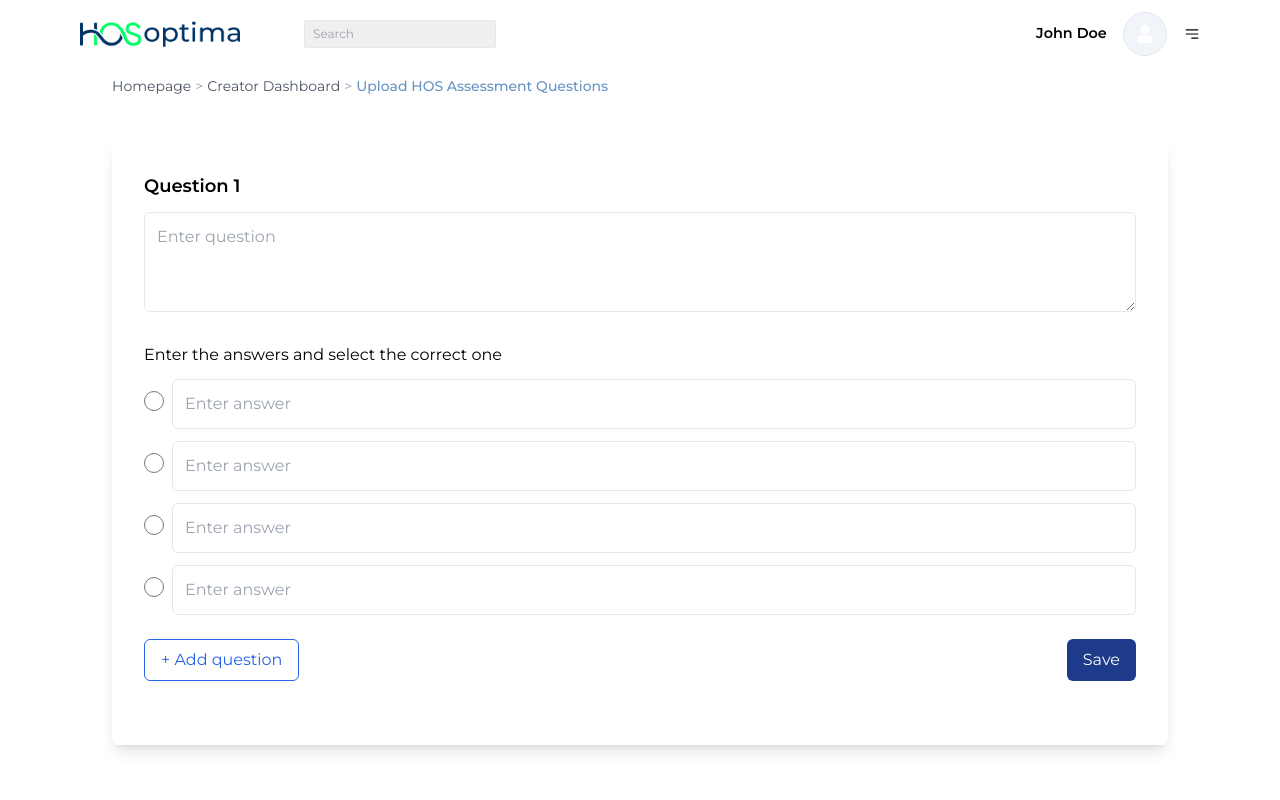
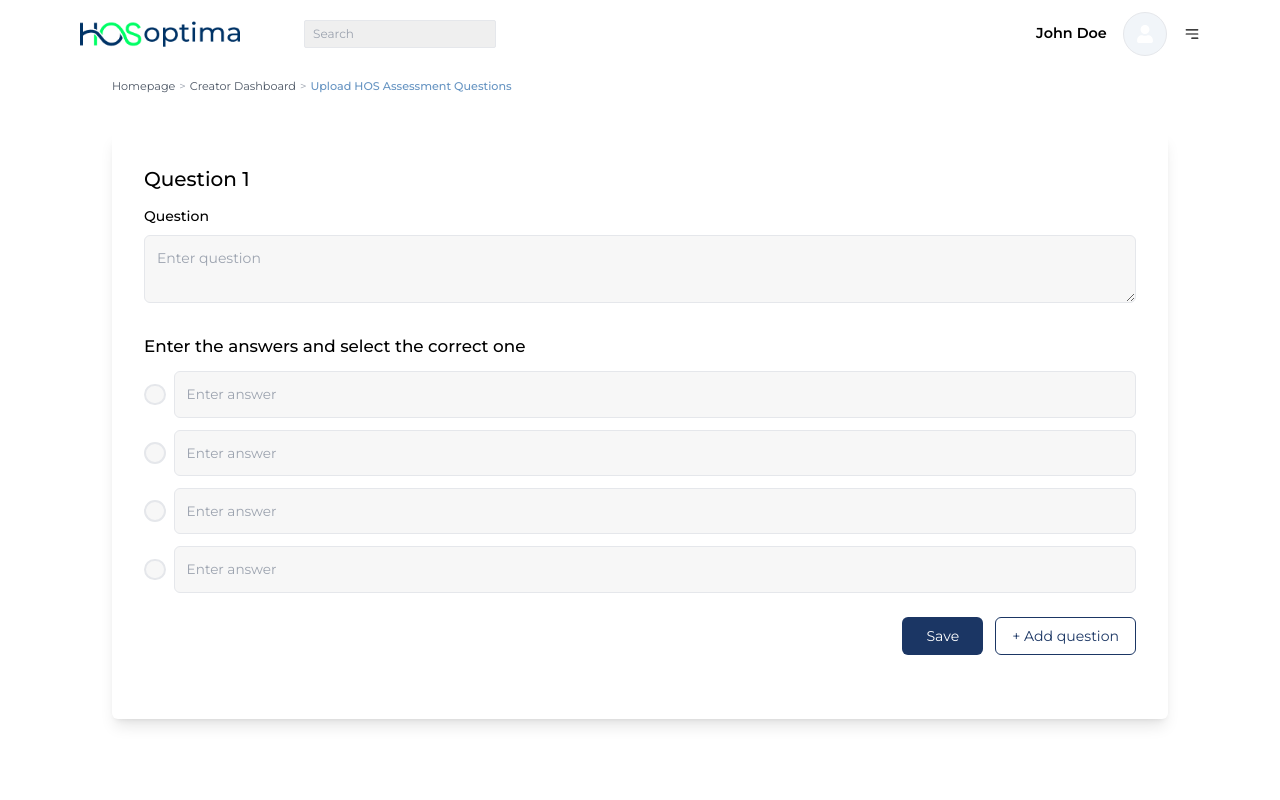
Before and after one commit to Haymoux/test-haybe, a Next.js app in the folder frontend/: page /admin/creator-dashboard/upload-HOS-assessment-questions in a window 1280 px wide. Shown: the top 800 px of the page. Built offline with nearby package versions, Linux system fonts and the light colour scheme.

Commit message:
update on the HOS assessment page

```diff
--- a/frontend/app/admin/creator-dashboard/upload-HOS-assessment-questions/page.tsx
+++ b/frontend/app/admin/creator-dashboard/upload-HOS-assessment-questions/page.tsx
@@ -9,6 +9,45 @@ interface Question {
   answers: string[];
   correctAnswers: number[];
 }
+
+interface CustomInputProps {
+    type: 'radio' | 'checkbox';
+    checked: boolean;
+    onChange: () => void;
+    className?: string;
+  }
+
+const CustomInput: React.FC<CustomInputProps> = ({ type, checked, onChange, className = '' }) => (
+    <div
+      className={`relative w-[1.35rem] h-[1.35rem] flex-shrink-0 ${className}`}
+    >
+      <input
+        type={type}
+        checked={checked}
+        title='set as answer'
+        onChange={onChange}
+        className="peer absolute w-full h-full opacity-0 cursor-pointer"
+      />
+      <div className="w-full h-full border-2 bg-[#F7F7F7] rounded-full peer-checked:border-none peer-hover:border-gray-400 transition-colors duration-200" />
+      {checked && (
+        <div className="absolute inset-0 bg-[#2CD341] rounded-full flex items-center justify-center">
+          <svg
+            className="w-4 h-4 text-[#222222]"
+            fill="none"
+            stroke="currentColor"
+            viewBox="0 0 24 24"
+          >
+            <path
+              strokeLinecap="round"
+              strokeLinejoin="round"
+              strokeWidth="2"
+              d="M5 13l4 4L19 7"
+            />
+          </svg>
+        </div>
+      )}
+    </div>
+  );
 
 export default function UploadHOSAssessmentQuestions() {
   // Previous state declarations remain the same...
@@ -96,28 +135,29 @@ export default function UploadHOSAssessmentQuestions() {
   return (
     <div className="w-full min-h-screen px-4 sm:px-6 lg:px-8">
         {/* Breadcrumb - Made responsive with flexible text sizing */}
-        <h5 className="text-[0.7rem] sm:text-sm mb-3 max-md:mb-2 text-gray-600 flex flex-wrap gap-1 items-center">
-            <Link href="/" className="hover:text-[#6694c2] hover:font-medium transition-colors duration-500 peer whitespace-nowrap">
+        <h5 className="sm:text-sm mb-3 max-md:mb-2 text-gray-600 flex flex-wrap gap-1 items-center">
+            <Link href="/" className="hover:text-[#6694c2] text-[0.7rem] hover:font-medium transition-colors duration-500 peer whitespace-nowrap">
             Homepage
             </Link>
-            <span className="text-gray-400">&gt;</span>
-            <Link href="/admin/creator-dashboard" className="hover:text-[#6694c2] hover:font-medium transition-colors duration-500 peer whitespace-nowrap">
+            <span className="text-gray-400  text-[0.7rem]">&gt;</span>
+            <Link href="/admin/creator-dashboard" className="hover:text-[#6694c2] text-[0.7rem] hover:font-medium transition-colors duration-500 peer whitespace-nowrap">
             Creator Dashboard
             </Link>
-            <span className="text-gray-400">&gt;</span>
-            <span className="text-[#6694c2] font-medium transition-colors duration-500 peer-hover:text-gray-700 whitespace-normal">
+            <span className="text-gray-400  text-[0.7rem]">&gt;</span>
+            <span className="text-[#6694c2] font-medium text-[0.7rem] transition-colors duration-500 peer-hover:text-gray-700 whitespace-normal">
             Upload HOS Assessment Questions
             </span>
         </h5>
-      <div className="py-4 sm:py-6 lg:py-8">
+      <div className="py-3 sm:py-4 lg:py-6">
         <div className="w-full bg-white rounded-md shadow-lg p-4 sm:p-6 lg:p-8">
           {/* Question Section */}
           <div className="mb-4 sm:mb-6">
-            <h3 className="text-base sm:text-lg font-semibold mb-2 sm:mb-3">
+            <h3 className="text-[1.25rem] font-medium mb-2 sm:mb-3">
               {editingQuestion ? `Edit Question ${editingQuestion.id}` : `Question ${currentQuestion.id}`}
             </h3>
+            <h4 className='text-[0.875rem] font-medium my-2'>Question</h4>
             <textarea
-              className="w-full p-3 border rounded-md min-h-[100px] resize-y"
+              className="w-full p-3 border rounded-md text-[0.875rem] outline-gray-400 bg-[#F7F7F7] min-h-[60px] resize-y"
               placeholder="Enter question"
               value={currentQuestion.question}
               onChange={(e) => handleQuestionChange(e.target.value)}
@@ -126,21 +166,26 @@ export default function UploadHOSAssessmentQuestions() {
 
           {/* Answers Section */}
           <div className="mb-4 sm:mb-6">
-            <p className="mb-2 sm:mb-3 text-sm sm:text-base">Enter the answers and select the correct one</p>
+            <p className="mb-2 sm:mb-3 text-[1.05rem] font-medium">Enter the answers and select the correct one</p>
             {currentQuestion.answers.map((answer, index) => (
               <div key={index} className="flex items-center gap-2 mb-2 sm:mb-3">
                 <div className="flex-shrink-0">
-                  <input
+                  {/* <input
                     type={isMultipleAnswer ? "checkbox" : "radio"}
                     checked={currentQuestion.correctAnswers.includes(index)}
                     onChange={() => handleCorrectAnswerToggle(index)}
                     title='answer'
                     className="w-4 h-4 sm:w-5 sm:h-5 cursor-pointer"
-                  />
+                  /> */}
+                    <CustomInput
+                        type={isMultipleAnswer ? "checkbox" : "radio"}
+                        checked={currentQuestion.correctAnswers.includes(index)}
+                        onChange={() => handleCorrectAnswerToggle(index)}
+                    />
                 </div>
                 <input
                   type="text"
-                  className="w-full p-2 sm:p-3 border rounded-md text-sm sm:text-base"
+                  className="w-full p-2 sm:p-3 border rounded-md text-[0.85rem] outline-gray-400 bg-[#F7F7F7]"
                   placeholder="Enter answer"
                   value={answer}
                   onChange={(e) => handleAnswerChange(index, e.target.value)}
@@ -150,18 +195,18 @@ export default function UploadHOSAssessmentQuestions() {
           </div>
 
           {/* Action Buttons */}
-          <div className="flex flex-col sm:flex-row gap-3 sm:justify-between mb-8">
+          <div className="flex flex-col sm:flex-row gap-3 sm:justify-end mb-8">
+            <button
+              onClick={handleSave}
+              className="px-6 py-2 bg-[#1B3664] text-white rounded-md hover:bg-blue-800 text-sm sm:text-[0.88rem] transition-colors duration-300"
+            >
+              Save
+            </button>
             <button
               onClick={() => setShowQuestionType(true)}
-              className="px-4 py-2 text-blue-600 border border-blue-600 rounded-md hover:bg-blue-50 text-sm sm:text-base transition-colors duration-300"
+              className="px-4 py-2 text-[#1B3664] border border-[#1B3664] rounded-md hover:bg-blue-50 text-sm sm:text-[0.88rem] transition-colors duration-300"
             >
               + Add question
-            </button>
-            <button
-              onClick={handleSave}
-              className="px-4 py-2 bg-blue-900 text-white rounded-md hover:bg-blue-800 text-sm sm:text-base transition-colors duration-300"
-            >
-              Save
             </button>
           </div>
 
@@ -177,7 +222,7 @@ export default function UploadHOSAssessmentQuestions() {
                       <div className="flex gap-2">
                         <button
                           onClick={() => handleEdit(question)}
-                          className="text-blue-600 hover:text-blue-800"
+                          className="text-[#1B3664] hover:text-blue-800"
                         >
                           Edit
                         </button>
```
